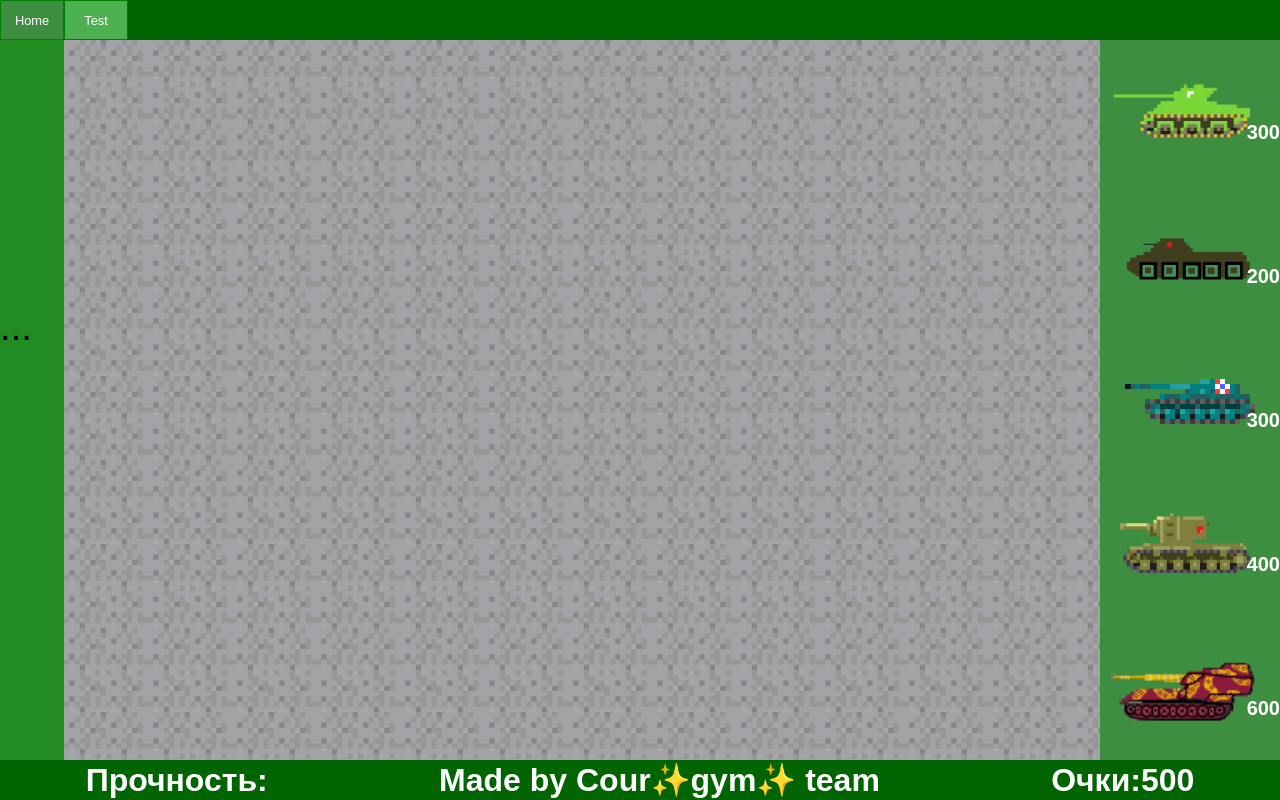
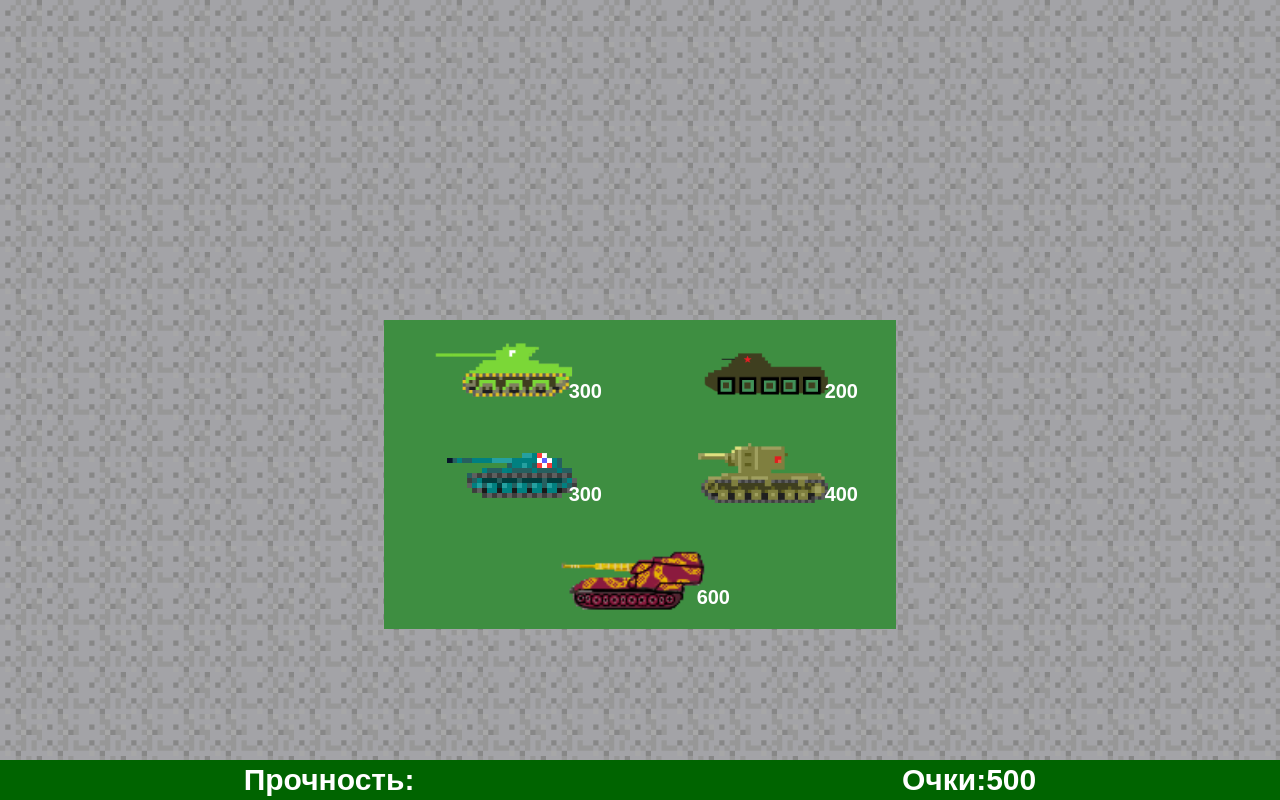
Before and after one commit to Dimdim28/Tanks.js, a website: page index.html in a window 1280 px wide. Drawn offline with Linux system fonts and the light colour scheme.

Commit message:
site has been revritten

```diff
--- a/characteristics.js
+++ b/characteristics.js
@@ -1,10 +1,9 @@
 'use strict';
 
 const gamezone = document.querySelector('.gamezone');
-const hangar = document.querySelector('.hangar');
 const hp = document.querySelector('.hpnumber');
 const points = document.querySelector('.pointsnumber');
-const leftpanel = document.querySelector('.leftPanel');
+const hangar = document.querySelector('.hangar');
 
 const M4_INFO_ARRAY = [
   ['speed', 10],
@@ -100,8 +99,7 @@ const ENEMY2_INFO_ARRAY = [
   ['bulletsize', 16],
   ['points', 100],
   ['name', 'enemy2'],
-  ['x', hangar.getBoundingClientRect().left -
-   leftpanel.getBoundingClientRect().width],
+  ['x', gamezone.getBoundingClientRect().width],
   ['y', 0],
   ['side', 'bottom'],
 ];
@@ -118,8 +116,7 @@ const ENEMY3_INFO_ARRAY = [
   ['bulletsize', 16],
   ['points', 100],
   ['name', 'enemy3'],
-  ['x', hangar.getBoundingClientRect().left -
-  leftpanel.getBoundingClientRect().width],
+  ['x', gamezone.getBoundingClientRect().width],
   ['y', gamezone.getBoundingClientRect().height],
   ['side', 'left'],
 ];
--- a/classes.js
+++ b/classes.js
@@ -19,6 +19,7 @@ class BigTank {
       player.points = tempPoints;
       subtPoints(player, this);
       showPoints();
+      hangar.style.display = 'none';
       game();
     }
   }
--- a/index.html
+++ b/index.html
@@ -9,22 +9,6 @@
 
 <body>
   <div class="container">
-    <div class="header">
-      <div class="buttonGroup">
-        <button id="homeButton"><a href="index.html">Home</a></button>
-        <button id="testButton"><a href="index2.html">Test</a></button>
-      </div>
-    </div>
-    <div class="leftPanel transition">
-      <span class="content transition"> ... </span>
-      <ul class="content transition">
-        <li>Тут текст 1</li>
-        <li>Тут текст 2</li>
-        <li>Тут текст 3</li>
-        <li>Тут текст 4</li>
-      </ul>
-    </div>
-    <div class="mainBlock transition">
       <div class="content">
         <div class="gamezone"></div>
         <div class="hangar">
@@ -80,14 +64,12 @@
           </div>
 
         </div>
-      </div>
     </div>
     <div class="footer">
       <div class="hp">
         <div class="text">Прочность:</div>
         <div class="number hpnumber"></div>
       </div>
-      <p class="made">Made by Cour✨gym✨ team</p>
       <div class="points">
         <div class="text">Очки:</div>
         <div class="number pointsnumber">500</div>
--- a/style.css
+++ b/style.css
@@ -3,77 +3,15 @@
     width: 100vw;
     font-size: 1vw;
     font-family: Arial;
-}
-
-.header {/*Шапка*/
-    width: 100%;
-    height: 5%;
-    background-color: darkgreen;
-}
-
-
-
-.mainBlock { /*Основной блок*/
-    width: 95%;
-    height: 90%;
-    background-color: lightgray;
-    text-align: center;
-    float: right;
-}
-
-.leftPanel { /*Скрытая левая панель*/
-    width: 5%;
-    height: 90%;
-    background-color: forestgreen;
-    float: left;
-    display: flex;
-flex-direction: column;
-justify-content: center;
-align-items: center;
-}
-
-    .leftPanel:hover { /*Раскрытая левая панель*/
-        width: 30%;
-        height: 90%;
-        background-color: #3e8e41;
-        float: left;
-   }
-
-.leftPanel ul {
-    opacity: 0;
     display: flex;
     flex-direction: column;
-    justify-content: center;
-    align-items: center;
-}
-
-.leftPanel:hover ul {
-    opacity: 1;
-    font-size: 2vw;
-    margin: 0%;
-
-}
-
-    .leftPanel span {
-        opacity: 1;
-        font-size: 3vw;
-        text-align: center;
-        margin: 0 25% 0 25%;
-    }
-
-.leftPanel:hover span {
-    opacity: 0;
-}
-
-.transition {
-    transition: all 1s ease-out;
 }
 
 .content { /*Стандартные настройки текста (пока так)*/
     position: relative;
     top: 0%;
     width: 100%;
-    height: 100%;
+    height: 100vh;
     overflow-wrap: break-word;
     display: flex;
     flex-direction: row;
@@ -81,81 +19,28 @@ align-items: center;
 
 }
 
-.buttonGroup { /*Група кнопок (будущая, возможно) в шапке*/
-    position: relative;
-    height: 100%;
-    width: 5%;
+body {
+    margin: 0px;
+    padding: 0;
+    height: 100vh;
+    width: 100vw;
 }
 
-#homeButton { /*кнопка (стандартные настройки, если изменять то через .класс .button)*/
-    position: relative;
-    height: 100%;
-    width: 100%;
-    background-color: #4CAF50;
-    border: 1px solid green;
-    color: white;
-    font-size: inherit;
-    display: block;
-    text-align: center;
-    overflow-wrap: break-word;
-    cursor: pointer;
-}
-
-#homeButton:hover {/*наведение на кнопку*/
-    background-color: #3e8e41;
-}
-
-#testButton { /*кнопка (стандартные настройки, если изменять то через .класс .button)*/
-    position: absolute;
-    left:100%;
-    top:0%;
-    height: 100%;
-    width: 100%;
-    background-color: #4CAF50;
-    border: 1px solid green;
-    color: white;
-    font-size: inherit;
-    display: block;
-    text-align: center;
-    overflow-wrap: break-word;
-    cursor: pointer;
-}
-
-#testButton:hover { /*наведение на кнопку*/
-    background-color: #3e8e41;
-}
-
-.leftPanel:hover ~ .mainBlock { /*смена размера основной части при раскрытии левой панели*/
-    width: 70%;
-    height: 90%;
-    background-color: lightgray;
-    float: right;
-}
-
-a {
-    color: inherit;
-    text-decoration: none; /* no underline */
-}
-
-body { /*убирает пробел*/
-    margin: 0px;
-}
-#clear { /*хз че делает)))0)*/
-    clear: both;
-}
 .gamezone{
     background-image: url('./sprites/back.png');
     background-repeat: repeat;
-    width: 100%;
-    height: 100%;
+    width: 100vw;
+    height: 95vh;
     position: relative;
 }
+
 .hangar{
-    height: 100%;
-    right: 0;
-    background-color: #3e8e41;
+    position: absolute;
+    max-width: 40vw;
+left: 30vw;
+top: 40vh;    background-color: #3e8e41;
     display: flex;
-    flex-direction: column;
+    flex-wrap: wrap;
     align-items: center;
     justify-content: space-around;
 }
@@ -210,15 +95,11 @@ filter: brightness(1.4);
     justify-content: space-around;
     align-items: center;
     color:white;
-    font-size: 4vh;
+    font-size: 30px;
     font-weight: 700;
     height: 5vh;
 }
 
-p.made{
-    display: block;
-    margin: 0;
-}
 .points{
     display: flex;
 }
@@ -226,17 +107,33 @@ p.made{
     display: flex;
 }
 .number{
-font-size: 4vh;
+font-size: 30px;
 font-weight: 700;
 display: block;
 }
 
+@media(max-width:998px){
+.hangar{
+    top: 20vh;
+max-width: 50vw;
+left: 25vw;
+}
+.footer, .number{
+    font-size: 20px;
+}
 
+}
 @media (max-width: 800px) {
     .footer, .number{
-        font-size: 20px;
+        font-size: 17px;
     }
     .item{
-        width: 150px;
+       height: 8vh;
     }
  }
+
+ @media (max-width:667px) {
+     .footer, .number{
+         font-size: 6px;
+     }
+ }
--- a/tanks.js
+++ b/tanks.js
@@ -282,6 +282,7 @@ function stopGame() {
   for (const bullet of bullets) {
     bullet.parentNode.removeChild(bullet);
   }
+  hangar.style.display = 'flex';
 }
 
 function spawnenemies() {
```
